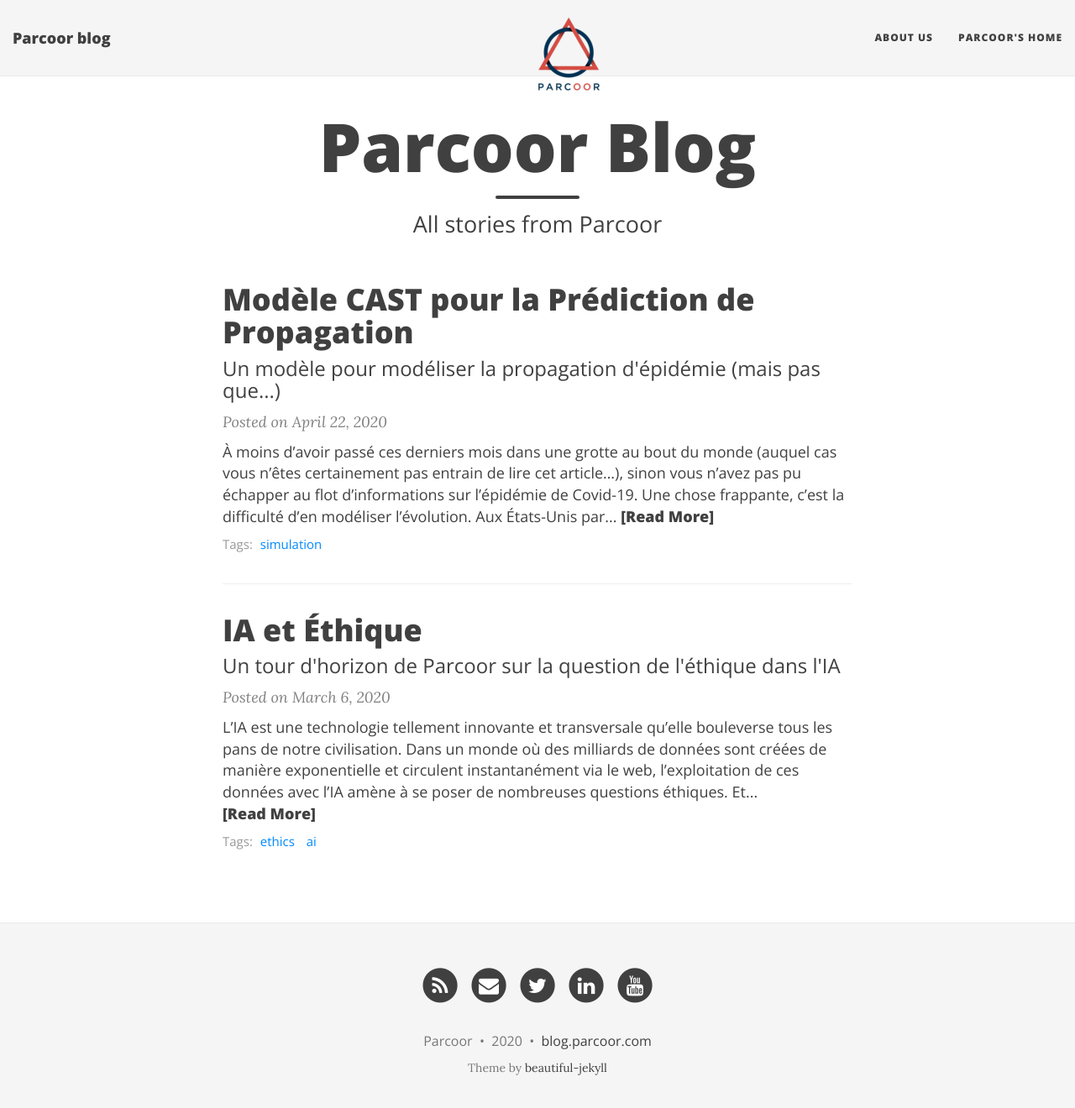
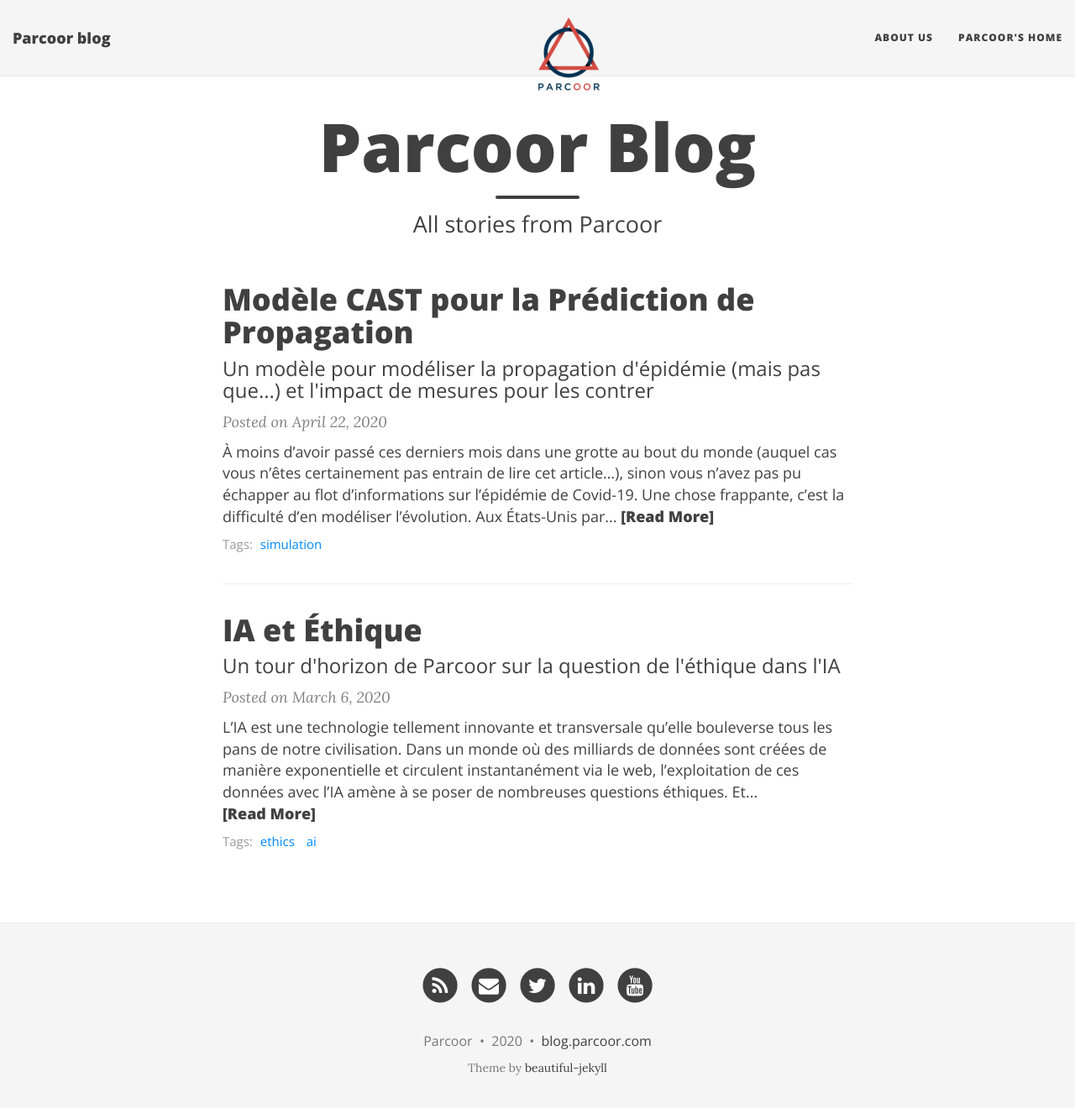
Before and after one commit to parcoor/parcoor.github.io, a Jekyll site: the page built from index.html, in a window 1280 px wide and 1333 px high. Shown: the top 1320 px of the window at 84% size. Built offline with Jekyll 4.4.1, drawn with Linux system fonts in a browser that asks for light colours; nearby versions of some CDN libraries; the list of posts is cut into pages by our own code.

Commit message:
subitle completed

```diff
--- a/_posts/2020-04-22-cast-prediction-propagation.md
+++ b/_posts/2020-04-22-cast-prediction-propagation.md
@@ -1,7 +1,7 @@
 ---
 layout: post
 title: Modèle CAST pour la Prédiction de Propagation
-subtitle: Un modèle pour modéliser la propagation d'épidémie (mais pas que...)
+subtitle: Un modèle pour modéliser la propagation d'épidémie (mais pas que...) et l'impact de mesures pour les contrer
 tags: [simulation]
 ---
 
```
